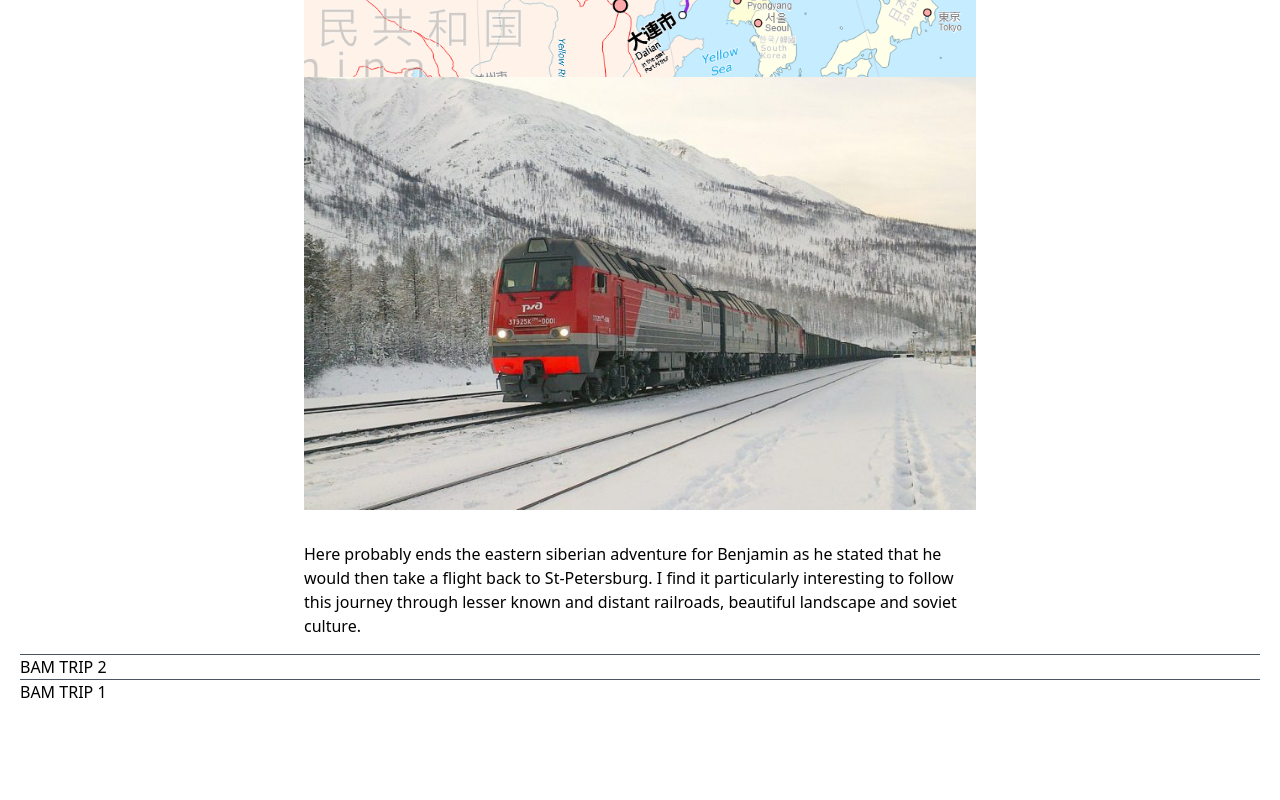
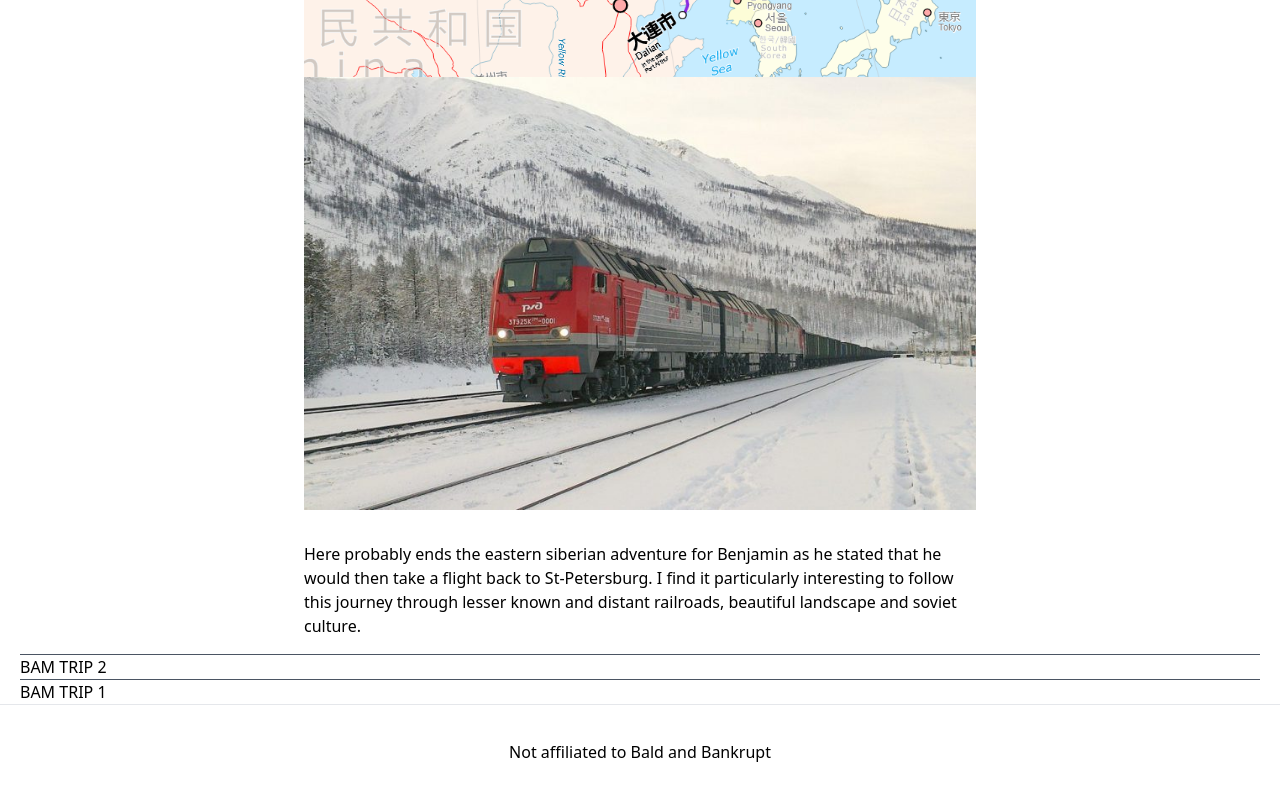
Before and after one commit to starwalker00/bab-trips-tailwindcss, a Next.js app: page / in a window 1280 px wide. Shown: the part 5335-6135 px from the top of the page. Before the commit the page ends 6039 px from the top, so only its background shows below. Built offline with nearby package versions, Linux system fonts and the light colour scheme.

Commit message:
bam footer

```diff
--- a/pages/index.js
+++ b/pages/index.js
@@ -112,6 +112,10 @@ export default function Home() {
         </article>
       </div>
     </div>
+    <footer className="flex items-center justify-center w-full h-24 border-t">
+        Not affiliated to Bald and Bankrupt
+      </footer>
     </div>
+
   )
 }
```
